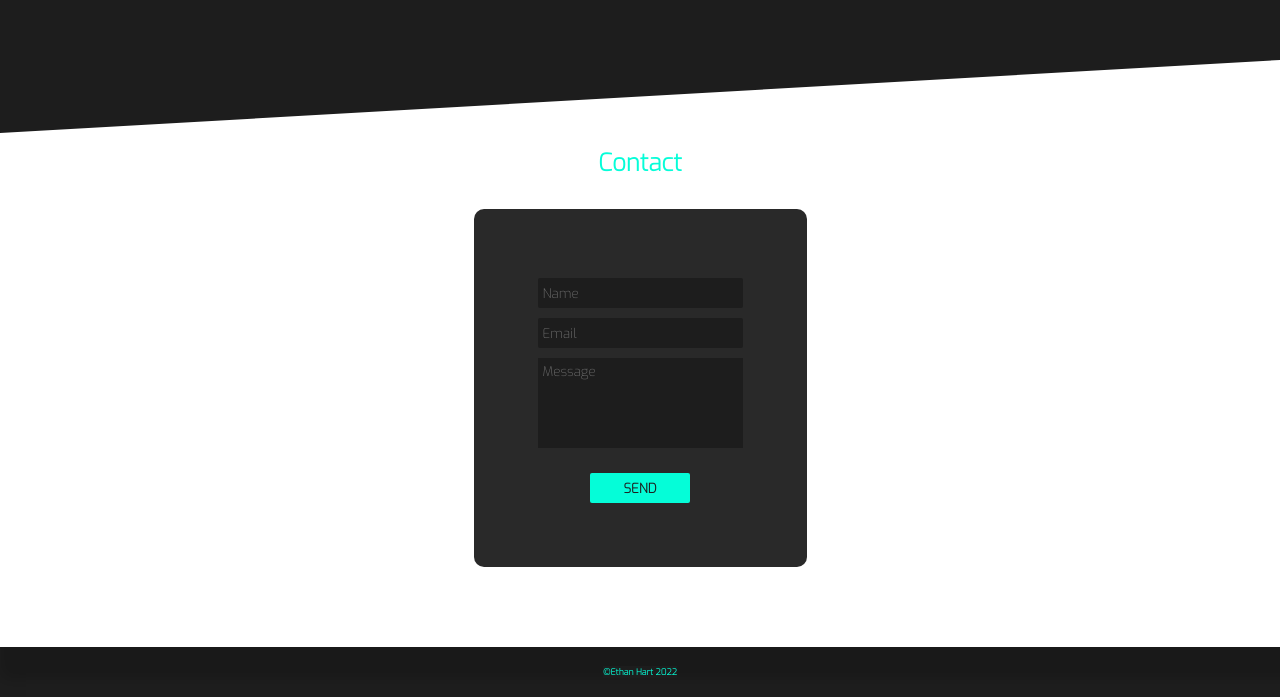
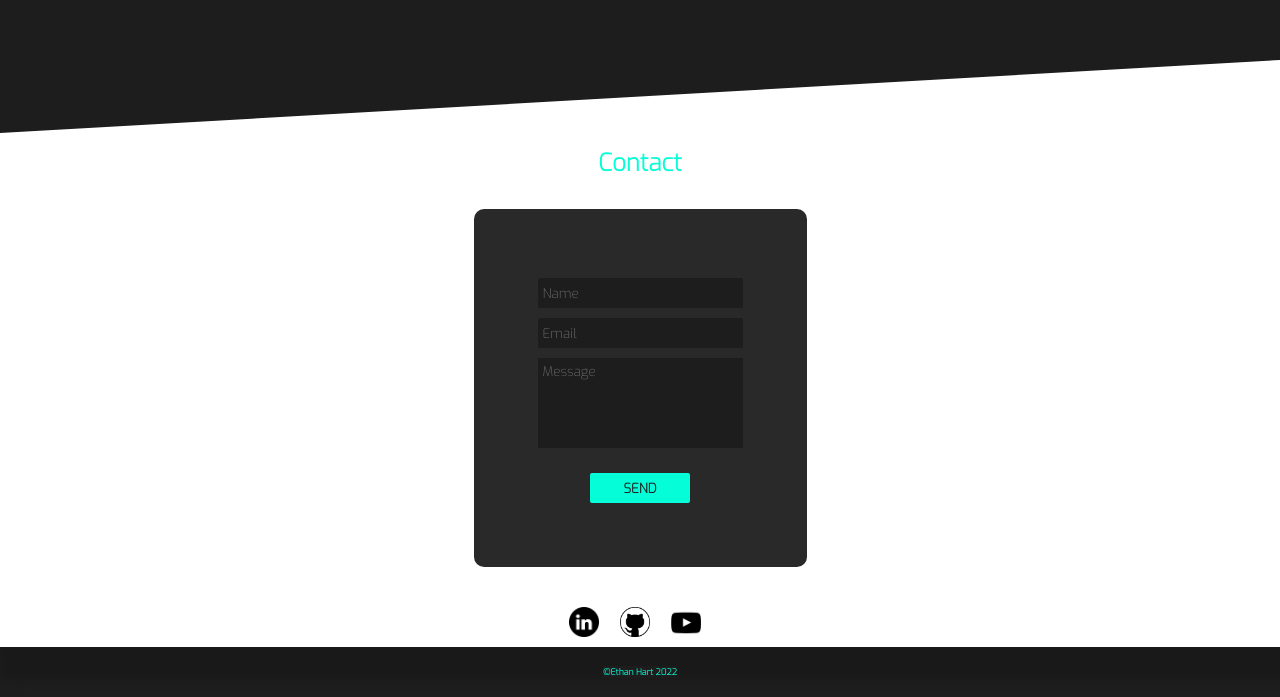
Before and after one commit to ethanhart35/ethanhart35.github.io, a website: page index.html in a window 1280 px wide. Shown: the part 1719-2416 px from the top of the page. Drawn offline with nearby package versions, Linux system fonts and the light colour scheme.

Commit message:
Added social icons on the bottom

```diff
--- a/assets/css/styles.css
+++ b/assets/css/styles.css
@@ -169,6 +169,21 @@ a:nth-last-of-type(1) {
 	font-weight: 5000;
 }
 
+.contact img {
+	height: 30px;
+	width: auto;
+	background-color: #FFFFFF;
+	margin: 0 5px 0 5px;
+}
+
+.contact-img-wrapper {
+	background-color: #FFFFFF;
+	display: flex;
+	align-items: center;
+	justify-content: center;
+	margin: 40px 0 0 0;
+}
+
 .contact-form-wrapper {
 	background-color: #FFFFFF;
 	margin: 30px 0 0 0;
--- a/index.html
+++ b/index.html
@@ -56,6 +56,11 @@
                 <button>SEND</button>
             </form>
         </div>
+        <div class="contact-img-wrapper">
+            <a href="https://www.linkedin.com/in/ethan-hart-107299197/" target="_blank"><img src="/assets/images/linkedin.png" alt="linkedin"></a>
+            <a href="https://github.com/ethanhart35" target="_blank"><img src="/assets/images/github.png" alt="github"></a>
+            <a href="https://www.youtube.com/channel/UCEwyCx1nCNxM1YZ7UwF1oBw" target="_blank"><img src="/assets/images/youtube.png" alt="youtube"></a>
+        </div>
     </div>
     <footer>
         <h6>©Ethan Hart 2022</h6>
```
Also changed, not shown: assets/images/github.png (added), assets/images/linkedin.png (added), assets/images/youtube.png (added).
